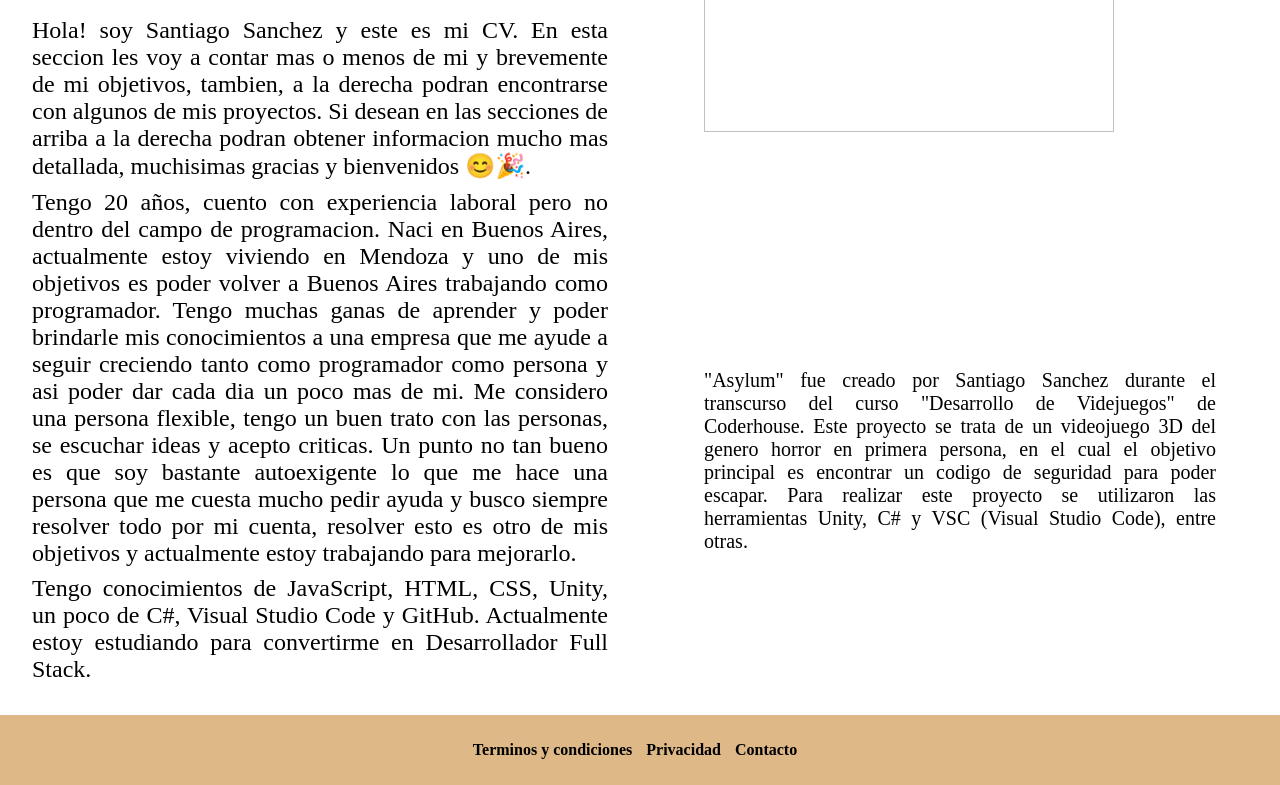
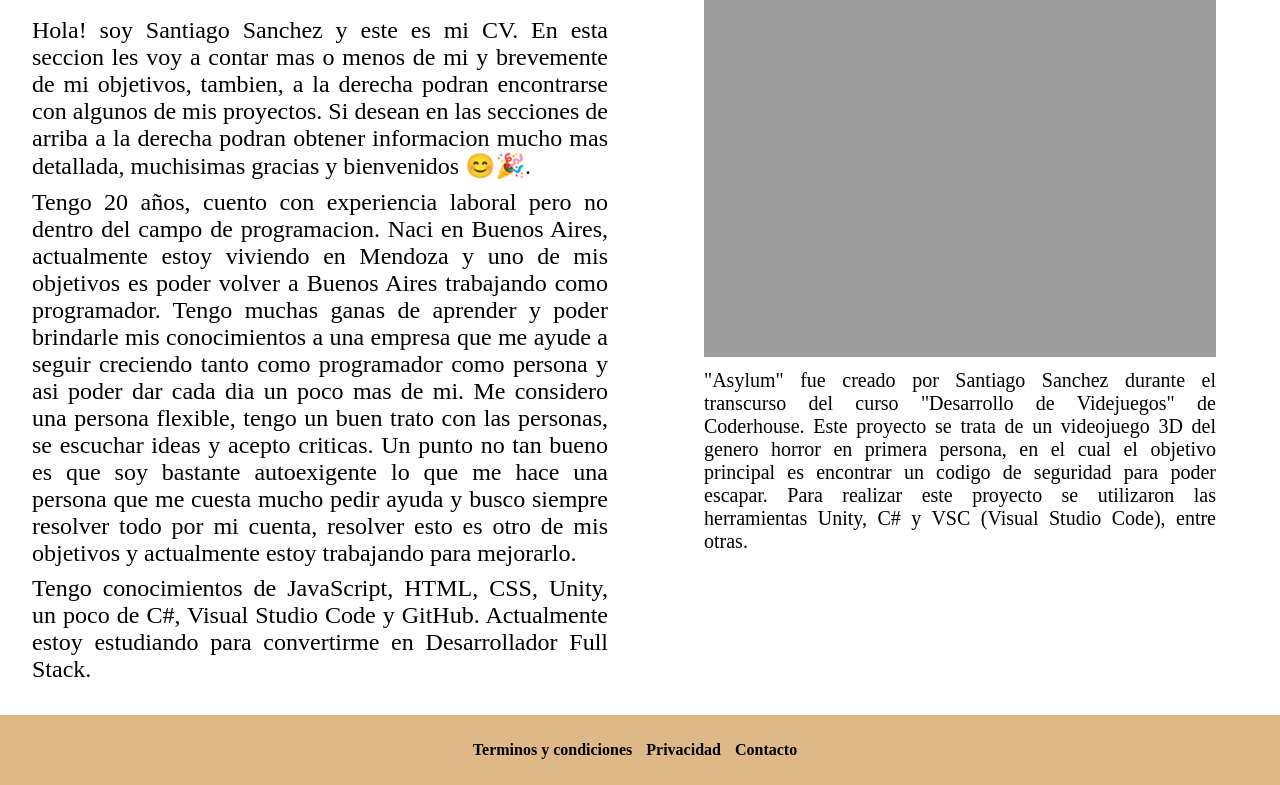
Before and after one commit to DSantiagoSanchez/DesarrolloWeb-SantiagoSanchez, a plain HTML site: page index.html in a window 1280 px wide. Shown: the part 292-1077 px from the top of the page. Drawn offline with Linux system fonts and the light colour scheme; the site is published under a folder, as on GitHub Pages, so addresses that start at the root find nothing.

Commit message:
Arreglo de imagen Home

```diff
--- a/index.html
+++ b/index.html
@@ -42,7 +42,7 @@
         <div class="proyectosHome">
             <h2>Algunos proyectos!</h2>
             <h3>Asylum</h3>
-            <img src="/img/ProyectoAsy (1).png" alt="">
+            <img src="./img/ProyectoAsy (1).png" alt="">
             <p>"Asylum" fue creado por Santiago Sanchez durante el transcurso del curso "Desarrollo de Videjuegos" de Coderhouse. Este proyecto se trata de un videojuego 3D del genero horror en primera persona, en el cual el objetivo principal es encontrar un codigo de seguridad para poder escapar. Para realizar este proyecto se utilizaron las herramientas Unity, C# y VSC (Visual Studio Code), entre otras.</p>
         </div>
     </main>
```
